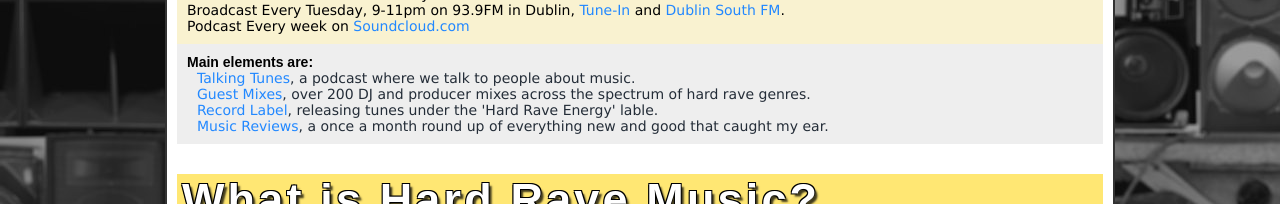
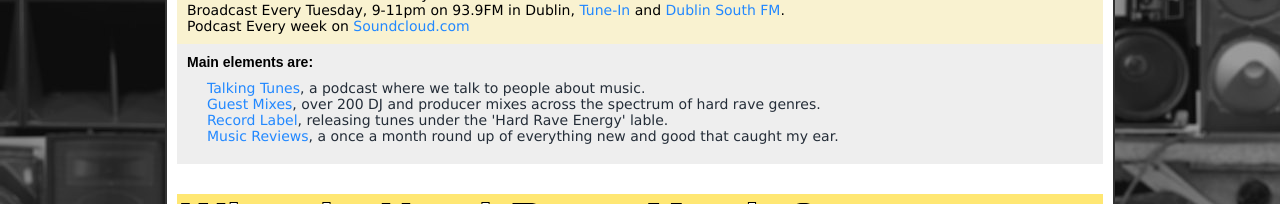
Before and after one commit to irquigley/SolidSoundFM-js, a Next.js app: page / in a window 1280 px wide. Shown: the part 324-528 px from the top of the page. Built offline with nearby package versions, Linux system fonts and the light colour scheme; a web font is replaced by a local one.

Commit message:
fixed div in p issue

```diff
--- a/components/Indent.js
+++ b/components/Indent.js
@@ -1,7 +1,7 @@
 export default function Indent({ children }) {
   return (
     <>
-      <div className="Indent">{children}</div>
+      <p className="Indent">{children}</p>
       <style jsx global>
         {`
           @media (min-width: 600px) {
--- a/pages/index.js
+++ b/pages/index.js
@@ -57,7 +57,7 @@ export default function Home() {
             <Link href="/newreleases">
               <a>Music Reviews</a>
             </Link>
-            , a once a month round up of everything new and good that caught my
+            , a once a month round up  of everything new and good that caught my
             ear.
           </Indent>
         </Para>
```
Also changed, not shown: 1 other file (tests, documents, lock files or other folders).
